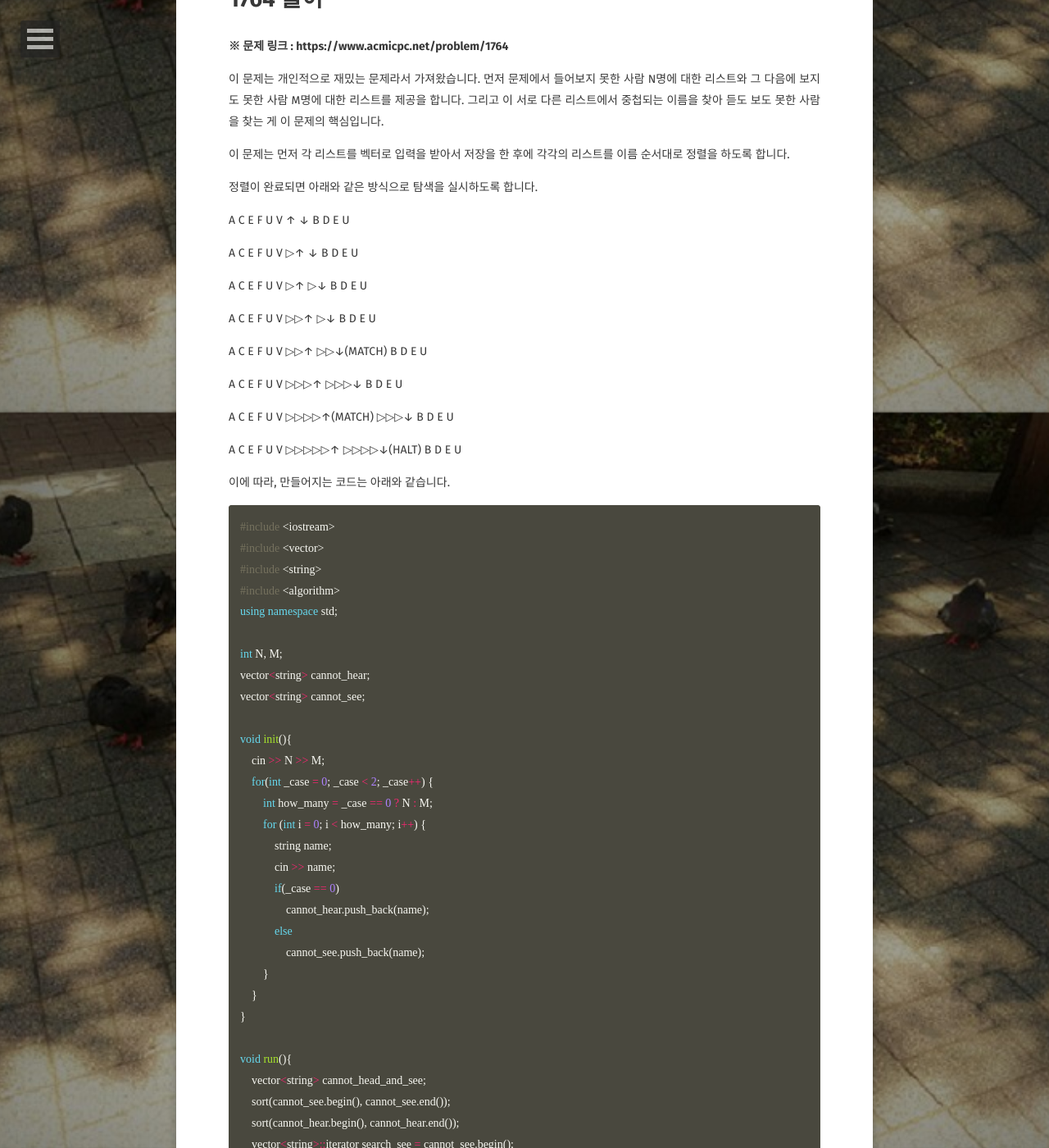
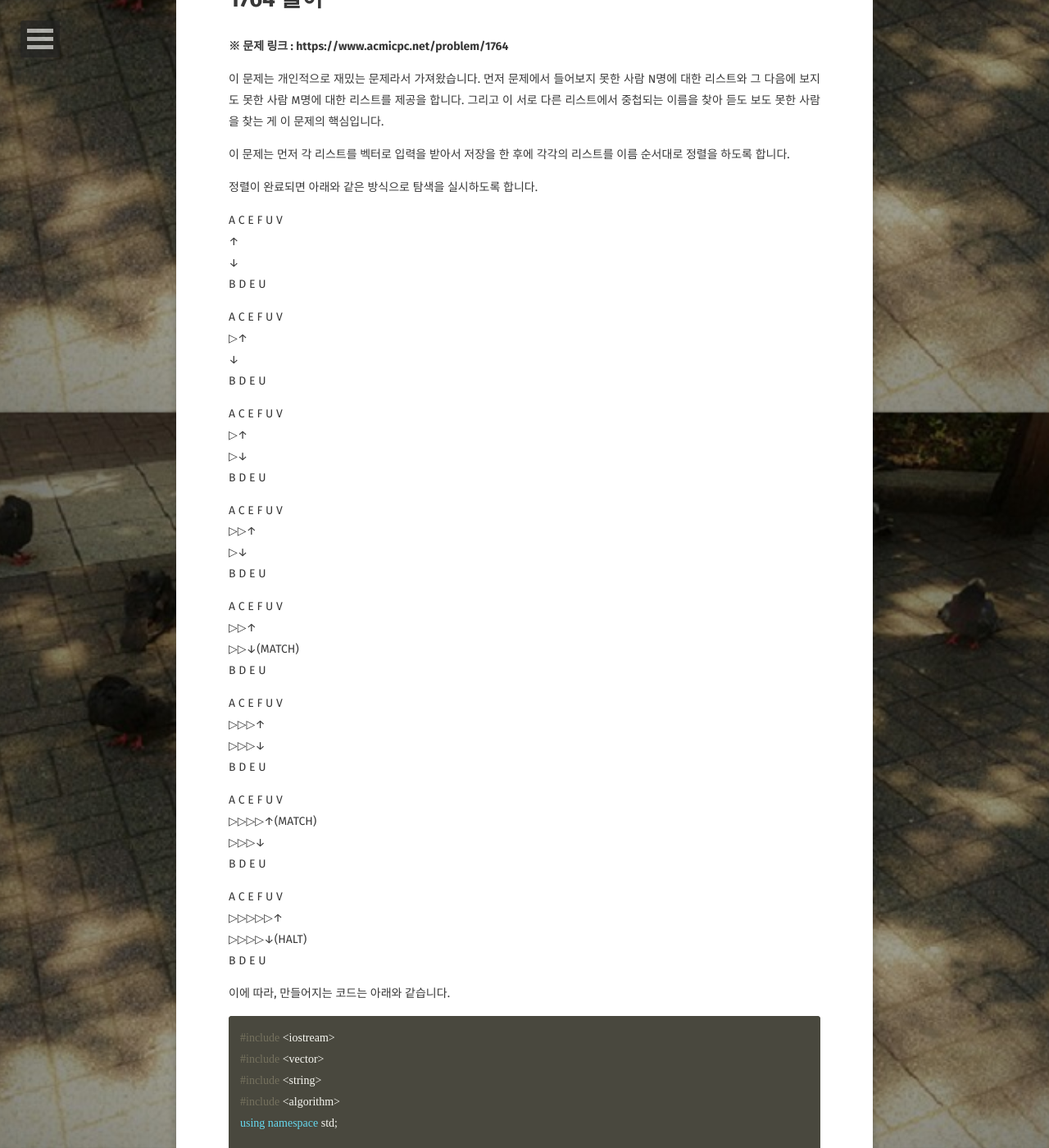
Before and after one commit to BlaCkinkGJ/blackinkgj.github.io, a Jekyll site: the page built from _posts/2018-algorithm/2018-05-24-Baekjoon-1764.md, in a window 1280 px wide and 1400 px high, scrolled down 397 px. Shown: the whole window at 82% size. Built offline with Jekyll 4.4.1, drawn with Linux system fonts in a browser that asks for light colours; some web fonts are replaced; comment, search, counter and statistics services are not loaded.

````diff
--- a/_posts/2018-algorithm/2018-05-24-Baekjoon-1764.md
+++ b/_posts/2018-algorithm/2018-05-24-Baekjoon-1764.md
@@ -17,45 +17,45 @@ tag:
 
 정렬이 완료되면 아래와 같은 방식으로 탐색을 실시하도록 합니다.
 
-A C E F U V
-↑
-↓
-B D E U
+A C E F U V<br />
+↑<br />
+↓<br />
+B D E U<br />
 
-A C E F U V
-▷↑
-↓
-B D E U
+A C E F U V<br />
+▷↑<br />
+↓<br />
+B D E U<br />
 
-A C E F U V
-▷↑
-▷↓
-B D E U
+A C E F U V<br />
+▷↑<br />
+▷↓<br />
+B D E U<br />
 
-A C E F U V
-▷▷↑
-▷↓
-B D E U
+A C E F U V<br />
+▷▷↑<br />
+▷↓<br />
+B D E U<br />
 
-A C E F U V
-▷▷↑
-▷▷↓(MATCH)
-B D E U
+A C E F U V<br />
+▷▷↑<br />
+▷▷↓(MATCH)<br />
+B D E U<br />
 
-A C E F U V
-▷▷▷↑
-▷▷▷↓
-B D E U
+A C E F U V<br />
+▷▷▷↑<br />
+▷▷▷↓<br />
+B D E U<br />
 
-A C E F U V
-▷▷▷▷↑(MATCH)
-▷▷▷↓
-B D E U
+A C E F U V<br />
+▷▷▷▷↑(MATCH)<br />
+▷▷▷↓<br />
+B D E U<br />
 
-A C E F U V
-▷▷▷▷▷↑
-▷▷▷▷↓(HALT)
-B D E U
+A C E F U V<br />
+▷▷▷▷▷↑<br />
+▷▷▷▷↓(HALT)<br />
+B D E U<br />
 
 이에 따라, 만들어지는 코드는 아래와 같습니다.
 ```cpp
````
Also changed, not shown: _posts/2018-python/2018-05-26-python-advanced-for-loop.md (added, +123 -0 lines).
